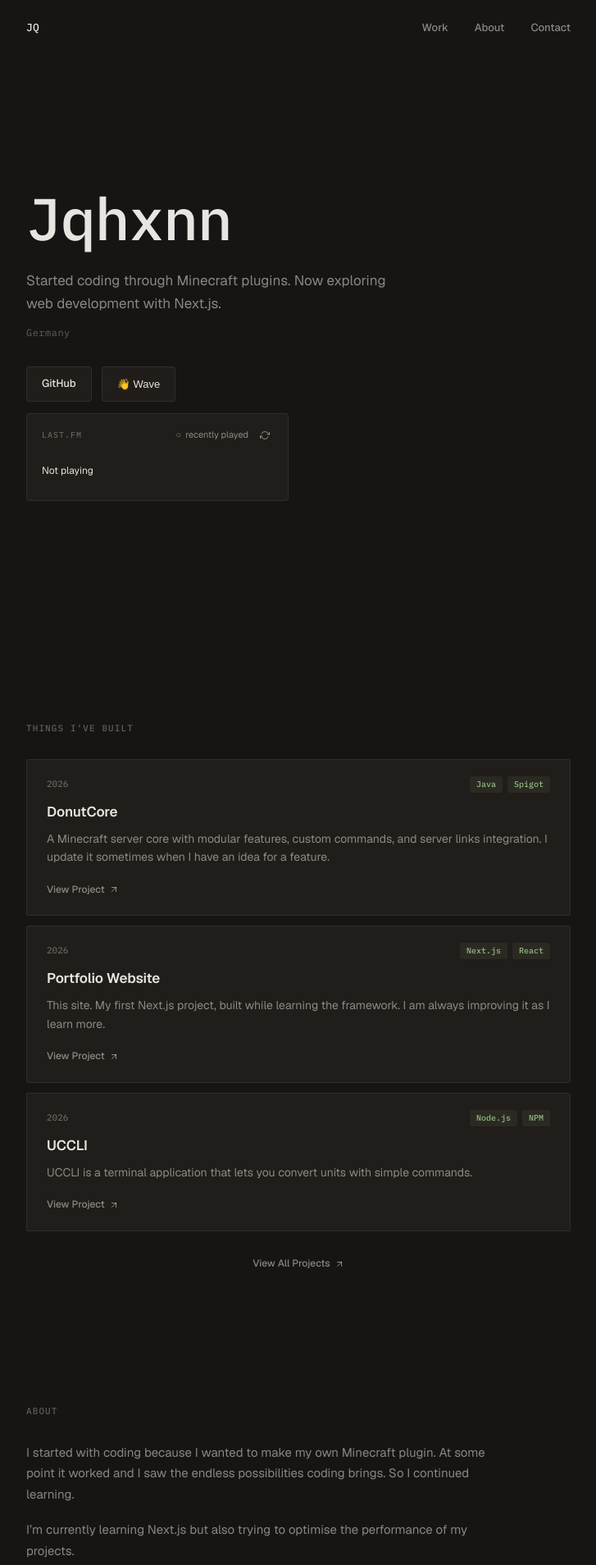
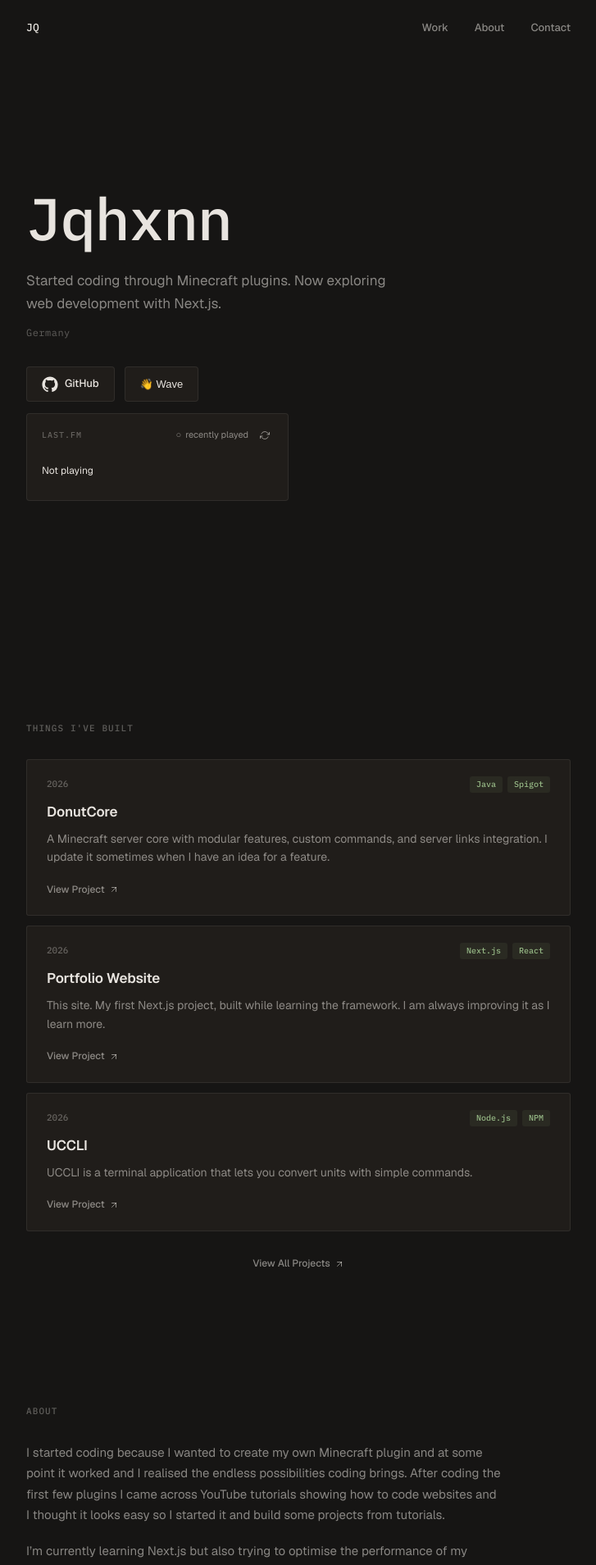
Before and after one commit to Jqhxnn/Portfolio, a Next.js app: page / in a window 1280 px wide. Shown: the top 1909 px of the page at 82% size, without its empty margins (276-1003 px from the left). Built offline with nearby package versions, Linux system fonts and the light colour scheme; no server answers.

Commit message:
ux & text improvements

```diff
--- a/app/globals.css
+++ b/app/globals.css
@@ -22,6 +22,8 @@
 
 html {
   scroll-behavior: smooth;
+  scrollbar-color: var(--accent);
+  scrollbar-width: auto;
 }
 
 body {
@@ -31,6 +33,11 @@ body {
   line-height: 1.6;
   -webkit-font-smoothing: antialiased;
   -moz-osx-font-smoothing: grayscale;
+}
+
+::selection {
+  background: rgba(124, 154, 110, 1);
+  color: #201d1a;
 }
 
 a {
--- a/app/privacy/page.js
+++ b/app/privacy/page.js
@@ -43,7 +43,7 @@ export default function Privacy() {
                 <h3>Google Fonts</h3>
 
                 <p>
-                  This site uses the IBM Plex Mono and Inter typefaces provided by Google Fonts. When fonts are loaded from Google's servers, Google may receive technical information such as your IP address and browser details as part of the request.
+                  This site uses the IBM Plex Mono and Inter typefaces provided by Google Fonts. When fonts are loaded from Google&#39;s servers, Google may receive technical information such as your IP address and browser details as part of the request.
                 </p>
 
                 <a
@@ -136,7 +136,6 @@ export default function Privacy() {
                 </a>
               </div>
 
-              {/* Vercel */}
               <div className="project fade show">
                 <div className="project-top">
                   <span className="project-year">Service</span>
--- a/components/About.jsx
+++ b/components/About.jsx
@@ -10,9 +10,10 @@ export default function About() {
 
         <div className="about fade show">
           <p className="about-text">
-            I started with coding because I wanted to make my own Minecraft plugin.
-            At some point it worked and I saw the endless possibilities coding brings.
-            So I continued learning.
+            I started coding because I wanted to create my own Minecraft plugin and at
+            some point it worked and I realised the endless possibilities coding brings.
+            After coding the first few plugins I came across YouTube tutorials showing how to code websites and I thought it
+            looks easy so I started it and build some projects from tutorials.
           </p>
 
           <p className="about-text">
--- a/components/Hero.jsx
+++ b/components/Hero.jsx
@@ -72,6 +72,16 @@ export default function Hero() {
             rel="noopener noreferrer"
             className="btn"
           >
+            <svg
+                xmlns="http://www.w3.org/2000/svg"
+                viewBox="0 0 24 24"
+                width="20"
+                height="20"
+                fill="currentColor"
+                aria-hidden="true"
+            >
+              <path d="M12 .5C5.65.5.5 5.65.5 12c0 5.08 3.29 9.39 7.85 10.91.57.1.78-.25.78-.55v-2.13c-3.19.69-3.86-1.54-3.86-1.54-.52-1.33-1.28-1.68-1.28-1.68-1.04-.71.08-.7.08-.7 1.15.08 1.75 1.18 1.75 1.18 1.02 1.75 2.68 1.25 3.33.96.1-.74.4-1.25.73-1.54-2.55-.29-5.23-1.28-5.23-5.69 0-1.26.45-2.29 1.18-3.1-.12-.29-.51-1.47.11-3.06 0 0 .96-.31 3.15 1.18A10.9 10.9 0 0 1 12 6.09c.97 0 1.94.13 2.85.38 2.18-1.49 3.14-1.18 3.14-1.18.62 1.59.23 2.77.11 3.06.74.81 1.18 1.84 1.18 3.1 0 4.42-2.69 5.4-5.25 5.68.41.35.78 1.04.78 2.1v3.12c0 .3.21.66.79.55A11.51 11.51 0 0 0 23.5 12C23.5 5.65 18.35.5 12 .5Z"/>
+            </svg>
             GitHub
           </a>
 
@@ -83,7 +93,7 @@ export default function Hero() {
             {loading
               ? "..."
               : hasWaved && waveCount !== null
-              ? `You are Wave #${waveCount} 👋`
+              ? `you're #${waveCount}`
               : "👋 Wave"}
           </button>
         </div>
```
Also changed, not shown: 1 other file (tests, documents, lock files or other folders).
